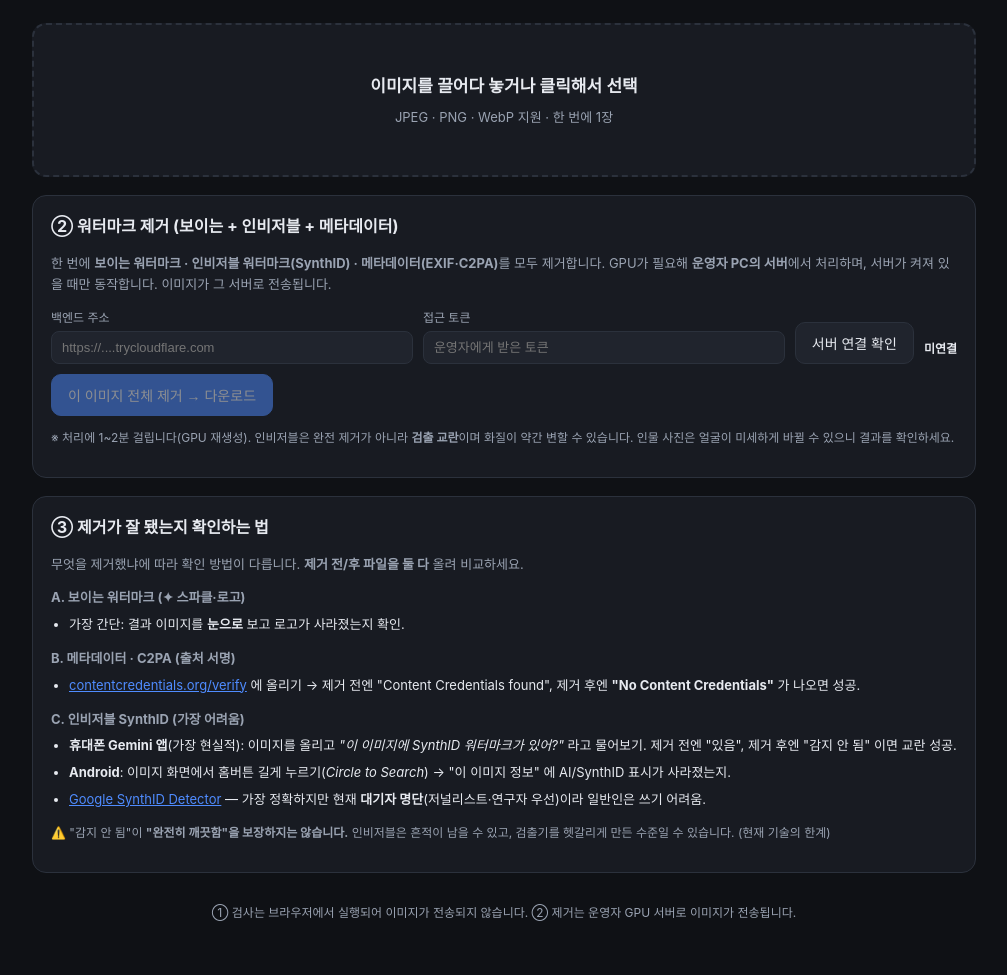
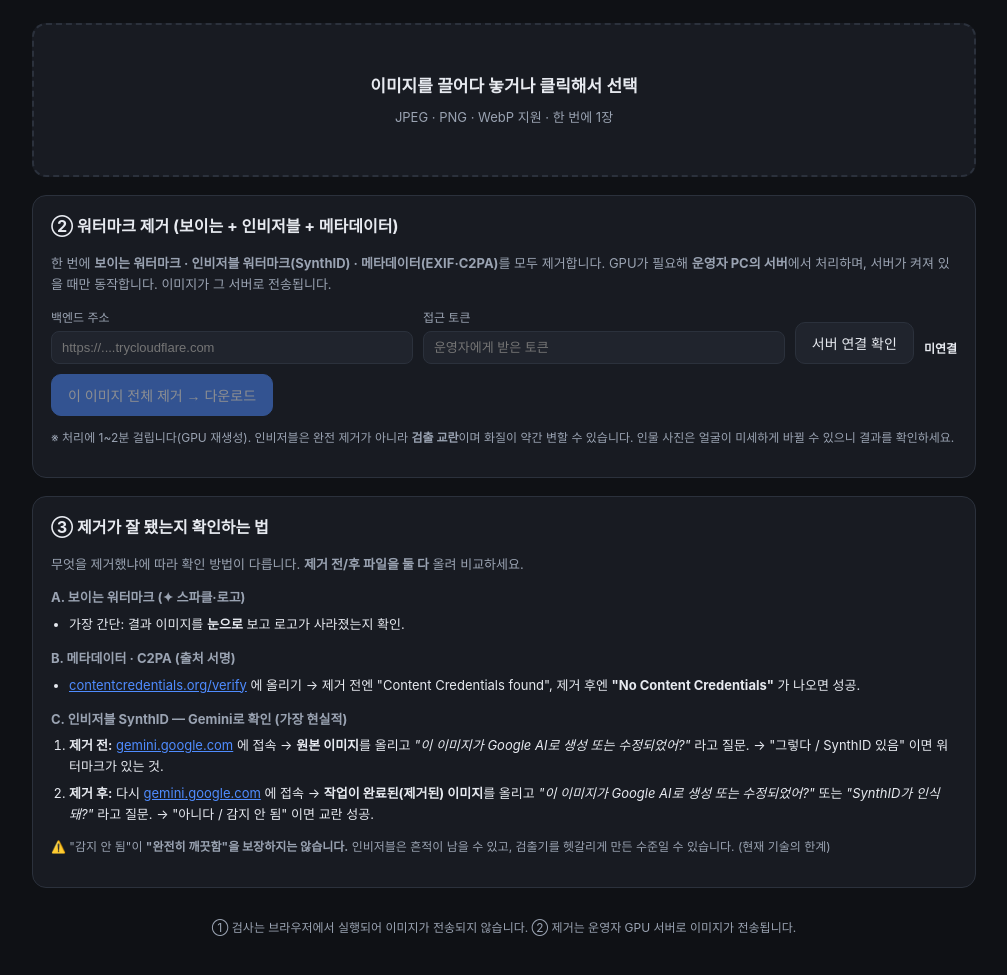
Before and after one commit to whiteshrimp7777-rgb/watermark-tool, a website built with Vite: page index.html in a window 1280 px wide. Shown: the part 125-1100 px from the top of the page, without its empty margins (136-1143 px from the left). Built offline with nearby package versions, Linux system fonts and the light colour scheme.

Commit message:
③C SynthID 확인: gemini.google.com 전/후 질문 절차로 구체화

```diff
--- a/index.html
+++ b/index.html
@@ -98,21 +98,24 @@
           </li>
         </ul>
 
-        <p class="muted" style="margin-bottom:4px"><b>C. 인비저블 SynthID (가장 어려움)</b></p>
-        <ul class="links" style="margin-top:0">
+        <p class="muted" style="margin-bottom:4px"><b>C. 인비저블 SynthID — Gemini로 확인 (가장 현실적)</b></p>
+        <ol class="links" style="margin-top:0">
           <li>
-            <b>휴대폰 Gemini 앱</b>(가장 현실적): 이미지를 올리고 <i>"이 이미지에 SynthID 워터마크가 있어?"</i>
-            라고 물어보기. 제거 전엔 "있음", 제거 후엔 "감지 안 됨" 이면 교란 성공.
+            <b>제거 전:</b>
+            <a href="https://gemini.google.com" target="_blank" rel="noopener">gemini.google.com</a>
+            에 접속 → <b>원본 이미지</b>를 올리고
+            <i>"이 이미지가 Google AI로 생성 또는 수정되었어?"</i> 라고 질문.
+            → "그렇다 / SynthID 있음" 이면 워터마크가 있는 것.
           </li>
           <li>
-            <b>Android</b>: 이미지 화면에서 홈버튼 길게 누르기(<i>Circle to Search</i>) →
-            "이 이미지 정보" 에 AI/SynthID 표시가 사라졌는지.
+            <b>제거 후:</b> 다시
+            <a href="https://gemini.google.com" target="_blank" rel="noopener">gemini.google.com</a>
+            에 접속 → <b>작업이 완료된(제거된) 이미지</b>를 올리고
+            <i>"이 이미지가 Google AI로 생성 또는 수정되었어?"</i> 또는
+            <i>"SynthID가 인식돼?"</i> 라고 질문.
+            → "아니다 / 감지 안 됨" 이면 교란 성공.
           </li>
-          <li>
-            <a href="https://deepmind.google/technologies/synthid/" target="_blank" rel="noopener">Google SynthID Detector</a>
-            — 가장 정확하지만 현재 <b>대기자 명단</b>(저널리스트·연구자 우선)이라 일반인은 쓰기 어려움.
-          </li>
-        </ul>
+        </ol>
         <p class="muted small">
           ⚠️ "감지 안 됨"이 <b>"완전히 깨끗함"을 보장하지는 않습니다.</b> 인비저블은 흔적이 남을 수 있고,
           검출기를 헷갈리게 만든 수준일 수 있습니다. (현재 기술의 한계)
```
